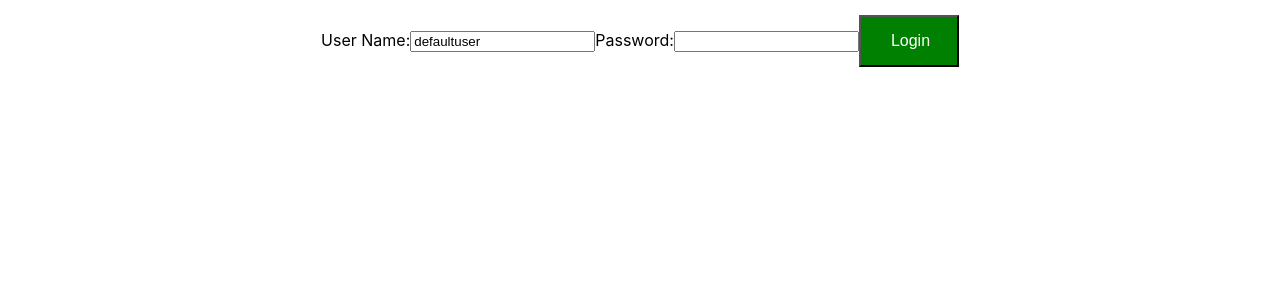
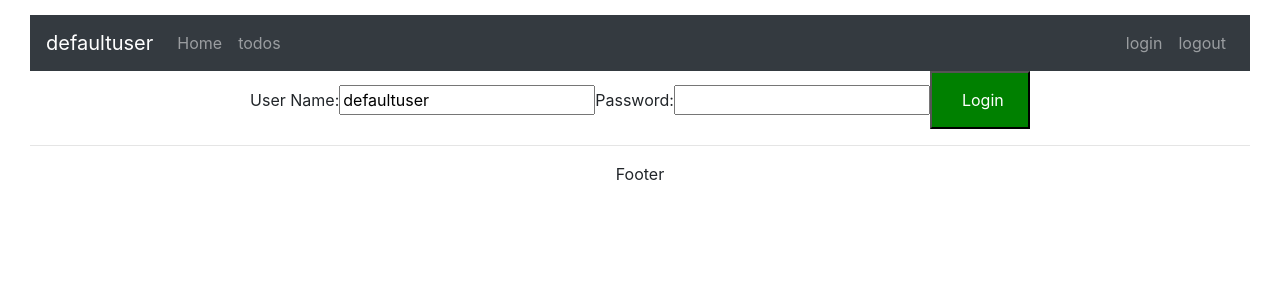
Before and after one commit to hacker95-bot/React-App, a React (Create React App) app in the folder my-app/: page / in a window 1280 px wide. Shown: the top 300 px of the page. Built offline with nearby package versions, Linux system fonts and the light colour scheme.

Commit message:
Bootstrap and Routing basics
- Added header and footer to web page
- Added bootstrap to my project
- used Switch to be able to only load a single path
- created basic layout for todo app( mostly hard coded)

```diff
--- a/my-app/package.json
+++ b/my-app/package.json
@@ -6,7 +6,9 @@
     "@testing-library/jest-dom": "^5.11.6",
     "@testing-library/react": "^11.2.2",
     "@testing-library/user-event": "^12.6.0",
+    "bootstrap": "^4.6.0",
     "react": "^17.0.1",
+    "react-bootstrap": "^1.4.3",
     "react-dom": "^17.0.1",
     "react-router-dom": "^5.2.0",
     "react-scripts": "4.0.1",
--- a/my-app/src/App.js
+++ b/my-app/src/App.js
@@ -4,6 +4,7 @@ import FirstComponent from './components/learning-examples/FirstComponent'
 import Counter from './components/counter/Counter'
 import ToDoApp from './components/todo/ToDoApp'
 import './App.css'
+import 'bootstrap/dist/css/bootstrap.min.css';
 
 class App extends Component {
   render() {
--- a/my-app/src/components/todo/ToDoApp.jsx
+++ b/my-app/src/components/todo/ToDoApp.jsx
@@ -1,5 +1,5 @@
 import React, {Component} from 'react'
-import {BrowserRouter as Router, Route} from 'react-router-dom'
+import {BrowserRouter as Router, Link, Route, Switch} from 'react-router-dom'
 
 class ToDoApp extends Component{
     render(){
@@ -7,9 +7,15 @@ class ToDoApp extends Component{
             <div>
                 <Router>
                     <>
-                        <Route path='/' exact component={LoginComponent}></Route>
-                        <Route path='/login' exact component={LoginComponent}></Route>
-                        <Route path='/welcome' exact component={WelcomeComponent}></Route>
+                        <HeaderComponent/>
+                        <Switch>
+                            <Route path='/' exact component={LoginComponent}></Route>
+                            <Route path='/login' exact component={LoginComponent}></Route>
+                            <Route path='/welcome/:name' exact component={WelcomeComponent}></Route>
+                            <Route path='/todos' exact component={ListTodosComponent}></Route>
+                            <Route component={ErrorComponent}></Route>
+                        </Switch>
+                        <FooterComponent/>
                     </>
                 </Router>
                 {/* <LoginComponent/>
@@ -19,11 +25,91 @@ class ToDoApp extends Component{
     }
 }
 
+function ErrorComponent(){
+    return(
+    <div>Error Occurred, Contact Support!</div>
+    )
+}
+
+class HeaderComponent extends Component{
+    render(){
+        return(
+            <header>
+                <nav className="navbar navbar-expand-md navbar-dark bg-dark">
+                    <div><a href="http://www.google.com" className="navbar-brand">defaultuser</a></div>
+                    <ul className="navbar-nav">
+                        <li><Link className="nav-link" to='/welcome/defaultUser'>Home</Link></li>
+                        <li><Link className="nav-link" to='/todos'>todos</Link></li>
+                    </ul>
+                    <ul className="navbar-nav navbar-collapse justify-content-end">
+                        <li><Link className="nav-link" to='/login'>login</Link></li>
+                        <li><Link className="nav-link" to='/logout'>logout</Link></li>
+                    </ul>
+                </nav>
+            </header>
+        )
+    }
+}
+
+class FooterComponent extends Component{
+    render(){
+        return(
+            <div>
+                <hr/> Footer
+            </div>
+        )
+    }
+}
+
+class ListTodosComponent extends Component{
+    constructor(props){
+        super(props)
+        this.state = {
+            todos : [
+                {id:1 , description : 'Learn React', done: false, targetDate: new Date()},
+                {id:2 , description : 'Learn Spring', done: false, targetDate: new Date()},
+                {id:3 , description : 'Learn Distributed systems', done: false, targetDate: new Date()}
+            ]
+        }
+    }
+
+    render(){
+        return(
+            <div>
+                <h1>List Todos</h1>
+                <table>
+                    <tbody>
+                        <tr>
+                            <th>id</th>
+                            <th>description</th>
+                            <th>isCompleted</th>
+                            <th>targetDate</th>
+                        </tr>
+                    </tbody>
+                    <tbody>
+                        {
+                            this.state.todos.map(
+                                todo =>
+                                <tr>
+                                    <td>{todo.id}</td>
+                                    <td>{todo.description}</td>
+                                    <td>{todo.done.toString()}</td>
+                                    <td>{todo.targetDate.toString()}</td>
+                                </tr>
+                            )
+                        }
+                    </tbody>
+                </table>
+            </div>
+        )
+    }
+}
+
 class WelcomeComponent extends Component{
     render(){
         return(
             <div>
-                Welcome Component!
+                Welcome {this.props.match.params.name}! You can manage your todo list <Link to='/todos'>here</Link>.
             </div>
         )
     }
@@ -67,14 +153,8 @@ class LoginComponent extends Component{
     loginClick(){
         //hard coding authentication
         // console.log(this.state)
-        if(this.state.username=="defaultuser" && this.state.password=="dummy"){
-            this.props.history.push("/welcome")
-            this.setState(
-                    {
-                        loginSuccess:true,
-                        loginFailure:false
-                    }
-                )
+        if(this.state.username == "defaultuser" && this.state.password=="dummy"){
+            this.props.history.push(`/welcome/${this.state.username}`)
         }
         else{
             this.setState(
```
Also changed, not shown: 2 other files (tests, documents, lock files or other folders).
